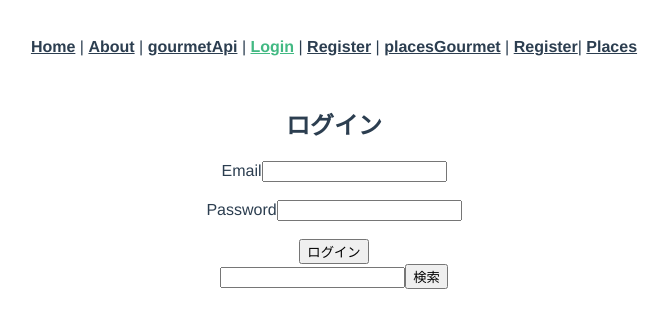
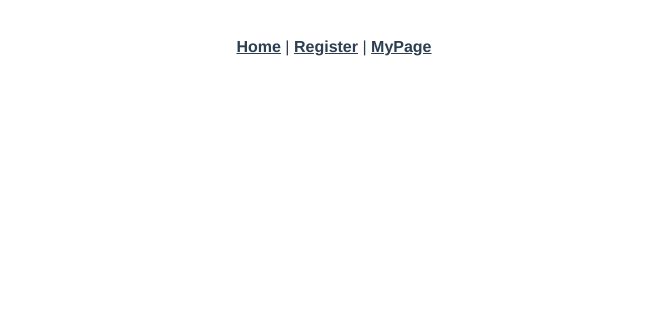
Before and after one commit to webex14-team-5/original-team-app, a Vue app: page /login in a window 1280 px wide. Shown: the top 328 px of the page, without its empty margins (306-974 px from the left). Built offline with nearby package versions, Linux system fonts and the light colour scheme.

Commit message:
ページ整理了

```diff
--- a/src/App.vue
+++ b/src/App.vue
@@ -1,13 +1,8 @@
 <template>
   <nav>
     <router-link to="/">Home</router-link> |
-    <router-link to="/about">About</router-link> |
-    <router-link to="/gourmetApi">gourmetApi</router-link> |
-    <router-link to="/login">Login</router-link> |
     <router-link to="/register">Register</router-link> |
-    <router-link to="/mergePlacesGourmet">placesGourmet</router-link> |
-    <router-link to="/register">Register</router-link>|
-    <router-link to="/places">Places</router-link>
+    <router-link to="/myPage">MyPage</router-link>
   </nav>
   <router-view />
 </template>
--- a/src/router/index.js
+++ b/src/router/index.js
@@ -1,46 +1,34 @@
 import { createRouter, createWebHistory } from "vue-router"
 
 // import Vue from "vue"
-import HomeView from "@/views/HomeView.vue"
 import LoginView from "@/views/LoginView.vue"
-import gourmetApi from "@/views/gourmetApi.vue"
 import RegisterView from "@/views/RegisterView"
-import PlacesApiView from "@/views/PlacesApiView.vue"
+import MyPageView from "@/views/MyPage.vue"
 
 const routes = [
   {
     path: "/",
     name: "home",
-    component: HomeView,
-  },
-  {
-    path: "/gourmetApi",
-    name: "gourmetApi",
-    component: gourmetApi,
-  },
-  {
-    path: "/about",
-    name: "about",
-    // route level code-splitting
-    // this generates a separate chunk (about.[hash].js) for this route
-    // which is lazy-loaded when the route is visited.
-    component: () =>
-      import(/* webpackChunkName: "about" */ "../views/AboutView.vue"),
-  },
-  {
-    path: "/login",
-    name: "login",
     component: LoginView,
   },
+  // {
+  //   path: "/about",
+  //   name: "about",
+  //   route level code-splitting
+  //   this generates a separate chunk (about.[hash].js) for this route
+  //   which is lazy-loaded when the route is visited.
+  //   component: () =>
+  //     import(/* webpackChunkName: "about" */ "../views/AboutView.vue"),
+  // },
   {
     path: "/register",
     name: "register",
     component: RegisterView,
   },
   {
-    path: "/places",
-    name: "places",
-    component: PlacesApiView,
+    path: "/myPage",
+    name: "mypage",
+    component: MyPageView,
   },
 ]
 
--- a/src/views/AboutView.vue
+++ /dev/null
@@ -1,5 +0,0 @@
-<template>
-  <div class="about">
-    <h1>This is an about page</h1>
-  </div>
-</template>
--- a/src/views/HomeView.vue
+++ /dev/null
@@ -1,18 +0,0 @@
-<template>
-  <div class="home">
-    <img alt="Vue logo" src="../assets/logo.png" />
-    <HelloWorld msg="Welcome to Your Vue.js App" />
-  </div>
-</template>
-
-<script>
-// @ is an alias to /src
-import HelloWorld from "@/components/HelloWorld.vue"
-
-export default {
-  name: "HomeView",
-  components: {
-    HelloWorld,
-  },
-}
-</script>
--- a/src/views/LoginView.vue
+++ b/src/views/LoginView.vue
@@ -2,18 +2,21 @@
   <div>
     <Login @loginUid="uid = $event" @userData="userData = $event" />
     <Gourmet v-bind:uid="uid" v-bind:userData="userData" />
+    <PlacesApi />
     {{ uid }}
   </div>
 </template>
 
 <script>
-import Gourmet from "@/views/gourmetApi.vue"
+import Gourmet from "@/components/gourmetApi.vue"
 import Login from "@/components/LoginComponents.vue"
+import PlacesApi from "@/components/PlacesApiView.vue"
 
 export default {
   components: {
     Gourmet,
     Login,
+    PlacesApi,
   },
   data() {
     return {
--- /dev/null
+++ b/src/views/MyPage.vue
@@ -0,0 +1 @@
+<template>this is mypage</template>
```
Also changed, not shown: src/views/mergePlaceGourmet.vue (deleted, +0 -24 lines), src/components/PlacesApiView.vue (renamed from src/views/PlacesApiView.vue), src/components/gourmetApi.vue (renamed from src/views/gourmetApi.vue).
